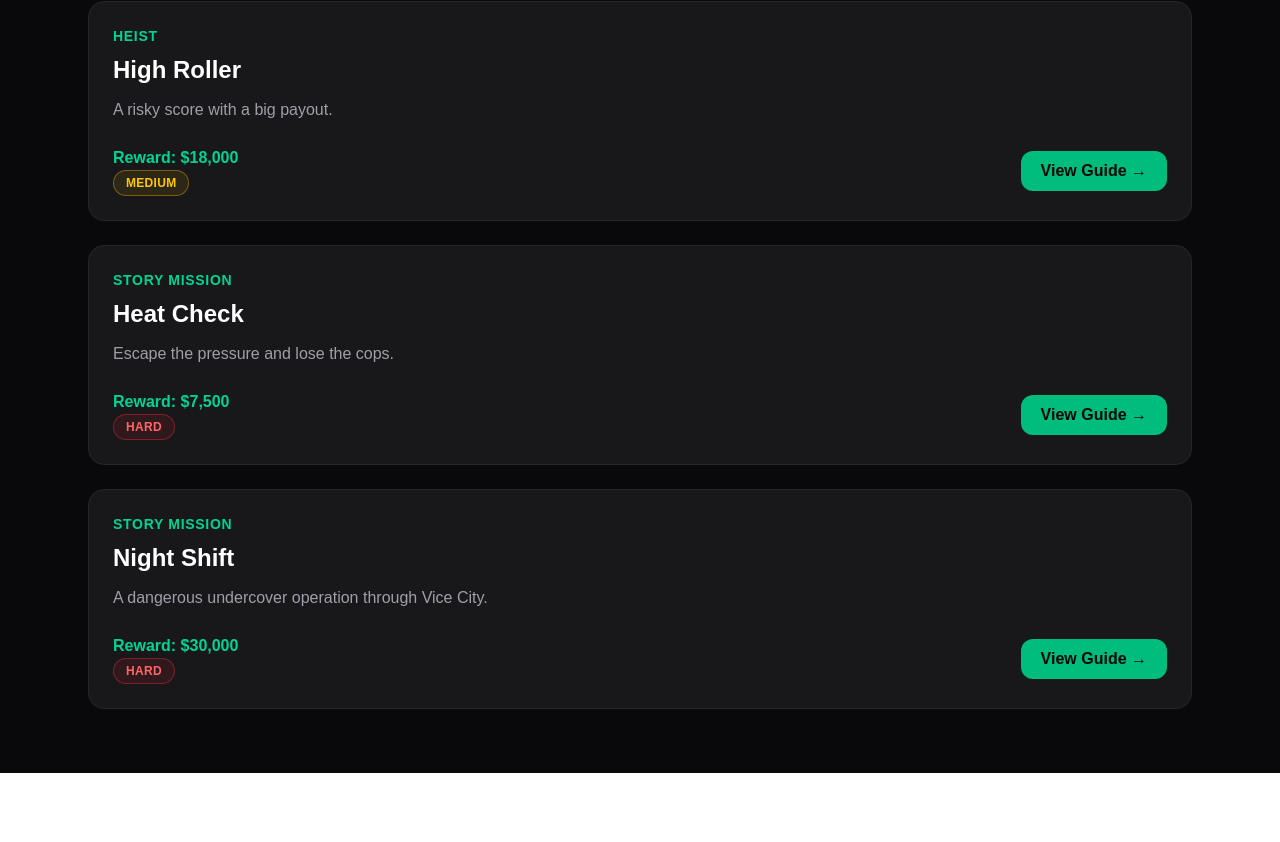
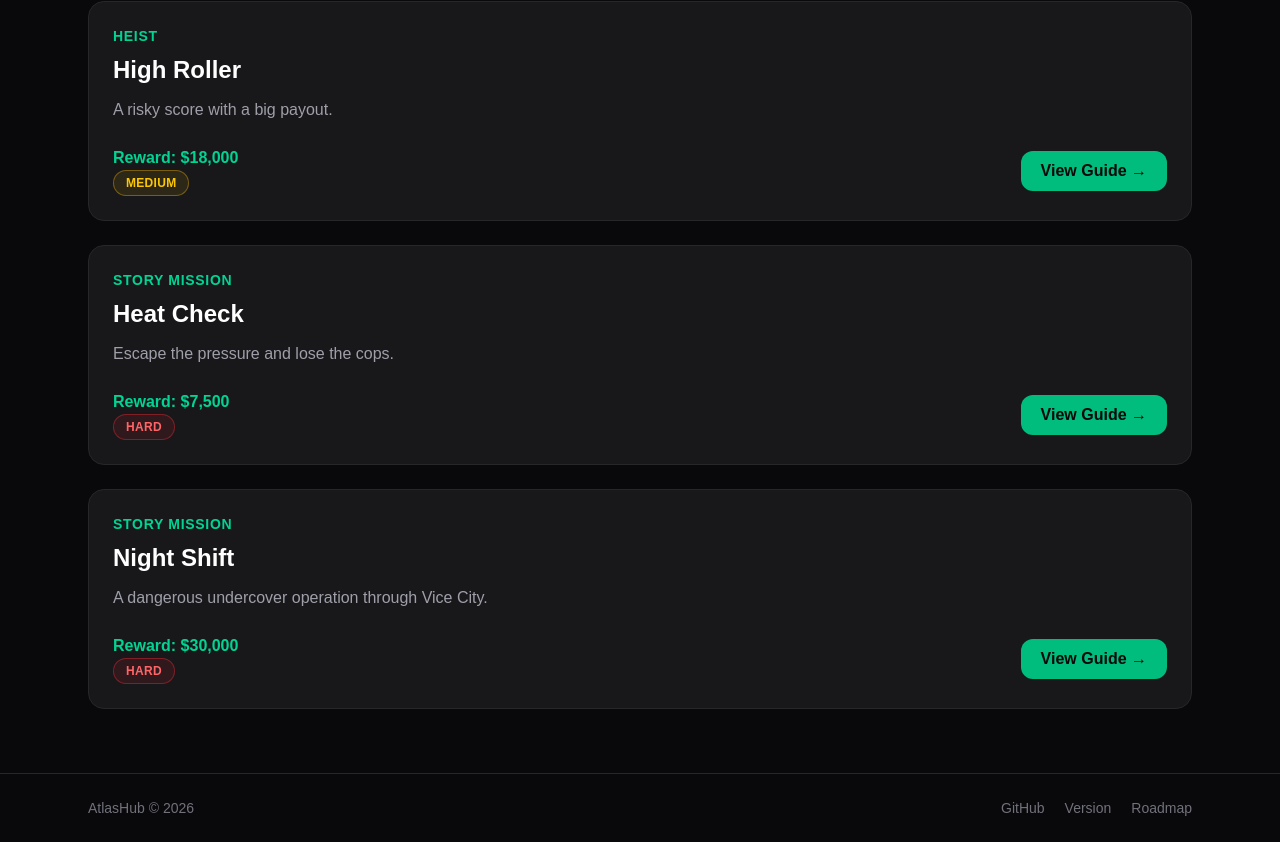
Before and after one commit to dowens0726-ui/atlashub, a Next.js app: page /missions in a window 1280 px wide. Shown: the part 716-1558 px from the top of the page. Before the commit the page ends 1489 px from the top, so only its background shows below. Built offline with nearby package versions, Linux system fonts and the light colour scheme.

Commit message:
Add shared header and footer layout

```diff
--- /dev/null
+++ b/app/components/Footer.tsx
@@ -0,0 +1,25 @@
+import Link from "next/link";
+
+export default function Footer() {
+  return (
+    <footer className="border-t border-zinc-800 bg-zinc-950">
+      <div className="mx-auto flex max-w-6xl flex-col gap-4 px-6 py-6 text-sm text-zinc-500 sm:flex-row sm:items-center sm:justify-between">
+        <p>AtlasHub © 2026</p>
+
+        <nav className="flex gap-5">
+          <Link href="https://github.com/dowens0726-ui/atlashub" className="hover:text-emerald-400">
+            GitHub
+          </Link>
+
+          <Link href="/version" className="hover:text-emerald-400">
+            Version
+          </Link>
+
+          <Link href="/roadmap" className="hover:text-emerald-400">
+            Roadmap
+          </Link>
+        </nav>
+      </div>
+    </footer>
+  );
+}
--- a/app/layout.tsx
+++ b/app/layout.tsx
@@ -1,4 +1,5 @@
 import Header from "./components/Header";
+import Footer from "./components/Footer";
 import type { Metadata } from "next";
 import { Geist, Geist_Mono } from "next/font/google";
 import "./globals.css";
@@ -28,9 +29,16 @@ export default function RootLayout({
       lang="en"
       className={`${geistSans.variable} ${geistMono.variable} h-full antialiased`}
     >
-      <body className="bg-zinc-950 text-white">
-  <Header />
-  {children}
+      <body className="min-h-screen bg-zinc-950 text-white">
+  <div className="flex min-h-screen flex-col">
+    <Header />
+
+    <main className="flex-1">
+      {children}
+    </main>
+
+    <Footer />
+  </div>
 </body>
     </html>
   );
```
